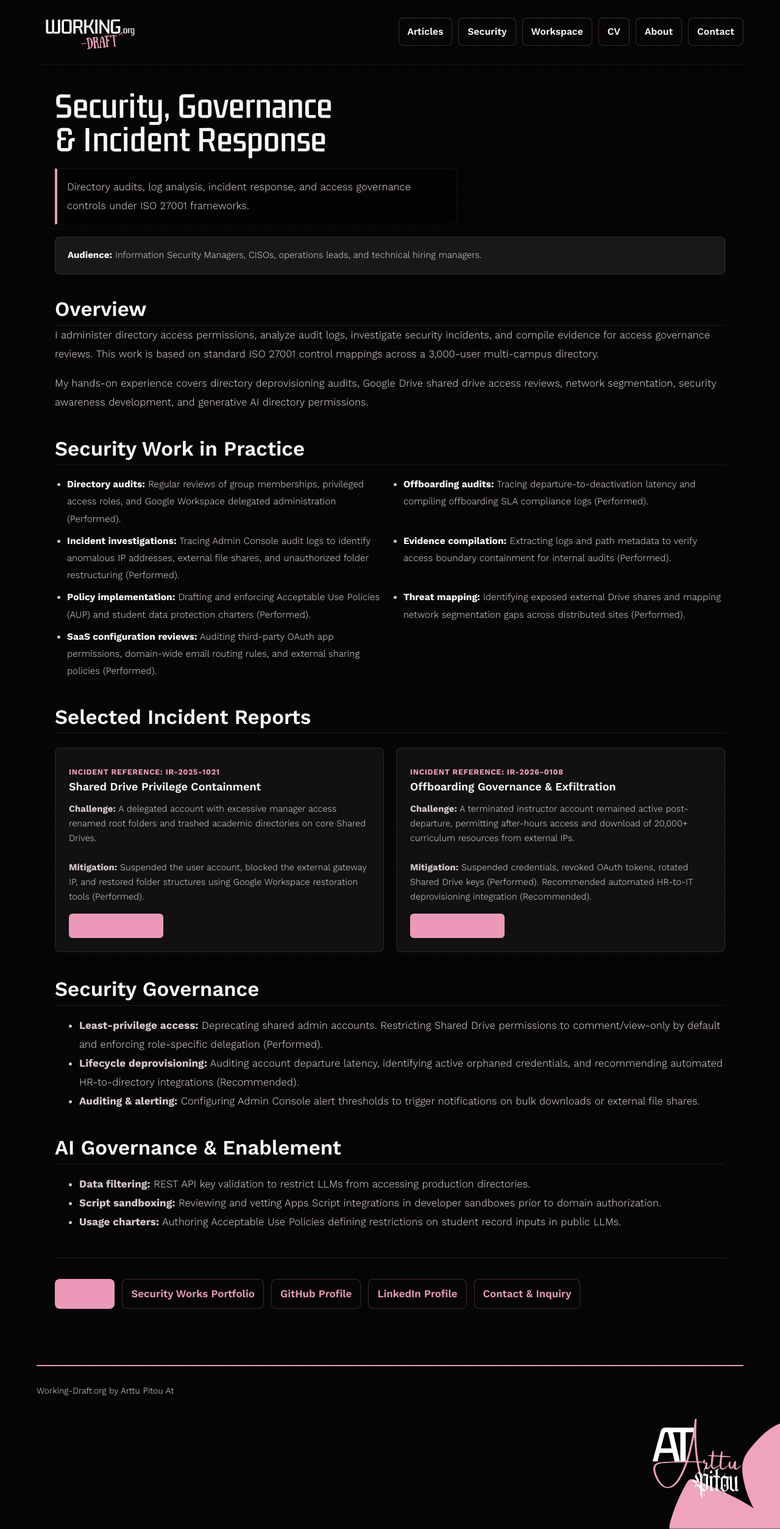
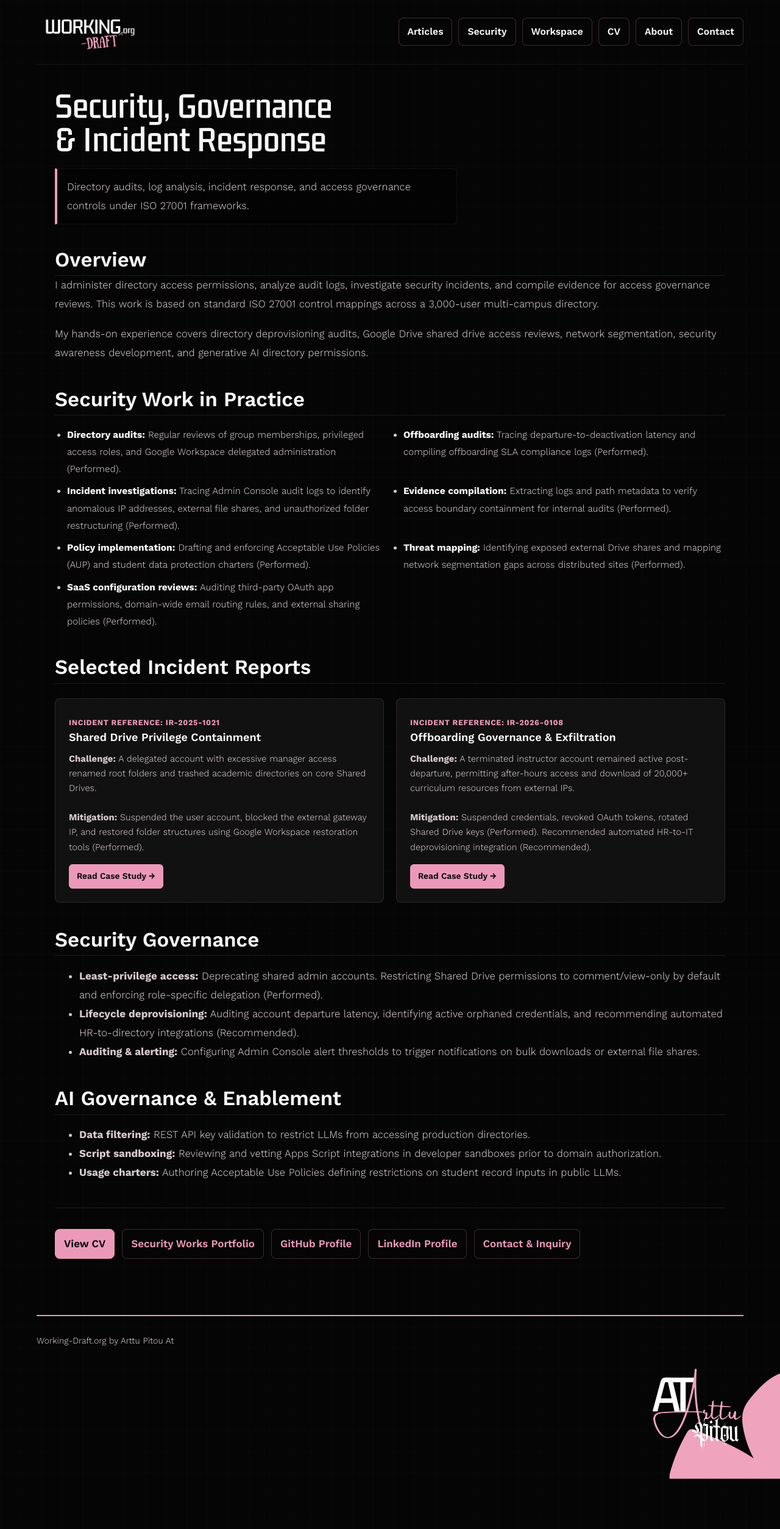
Before and after one commit to R2Pitou/R2Pitou, a Jekyll site: the page built from security/index.html, in a window 1280 px wide. Shown: the whole page at 61% size. Built offline with Jekyll 4.4.1, drawn with Linux system fonts in a browser that asks for light colours; after the commit the page ends 2425 px from its top, so only the background shows below that.

Commit message:
visual: fix button readability and remove audience callouts

```diff
--- a/assets/styles.css
+++ b/assets/styles.css
@@ -386,18 +386,41 @@ h2 {
   justify-content: flex-end;
 }
 
+.article-content .repo-link,
 .repo-link {
   display: inline-flex;
   align-items: center;
   justify-content: center;
   min-height: 40px;
   background: var(--pink);
-  color: var(--black);
+  color: var(--black) !important;
+  border: 1px solid var(--pink);
+  border-radius: 8px;
+  font-weight: 600;
+  text-decoration: none;
+  transition: background 160ms ease, color 160ms ease, border-color 160ms ease, box-shadow 160ms ease;
 }
 
+.article-content .repo-link:hover,
+.repo-link:hover {
+  background: var(--black);
+  color: var(--white) !important;
+  border-color: var(--pink);
+  box-shadow: 0 0 12px rgba(236, 153, 185, 0.25);
+}
+
+.article-content .repo-link-secondary,
 .repo-link-secondary {
   background: var(--black);
-  color: var(--white);
+  color: var(--pink) !important;
+  border: 1px solid rgba(236, 153, 185, 0.25);
+}
+
+.article-content .repo-link-secondary:hover,
+.repo-link-secondary:hover {
+  background: var(--pink);
+  color: var(--black) !important;
+  border-color: var(--pink);
 }
 
 .repo-badge {
--- a/googleworkspaceadmin/index.html
+++ b/googleworkspaceadmin/index.html
@@ -31,10 +31,7 @@ description: "Directory administration, GAM CLI bulk script pipelines, 2SV multi
     </div>
   </section>
 
-  <!-- Audience -->
-  <section class="info-callout">
-    <strong>Audience:</strong> Google Workspace hiring managers, MSPs, Google partners, internal IT leaders, and organizations operating Google Workspace at scale.
-  </section>
+
 
   <!-- Overview -->
   <section aria-labelledby="section-overview" style="margin-bottom: 42px;">
--- a/security/index.html
+++ b/security/index.html
@@ -13,10 +13,7 @@ description: "Security audits, audit log tracing, incident containment procedure
     </p>
   </header>
 
-  <!-- Audience -->
-  <section class="info-callout">
-    <strong>Audience:</strong> Information Security Managers, CISOs, operations leads, and technical hiring managers.
-  </section>
+
 
   <!-- Overview -->
   <section aria-labelledby="section-overview" style="margin-bottom: 42px;">
```
